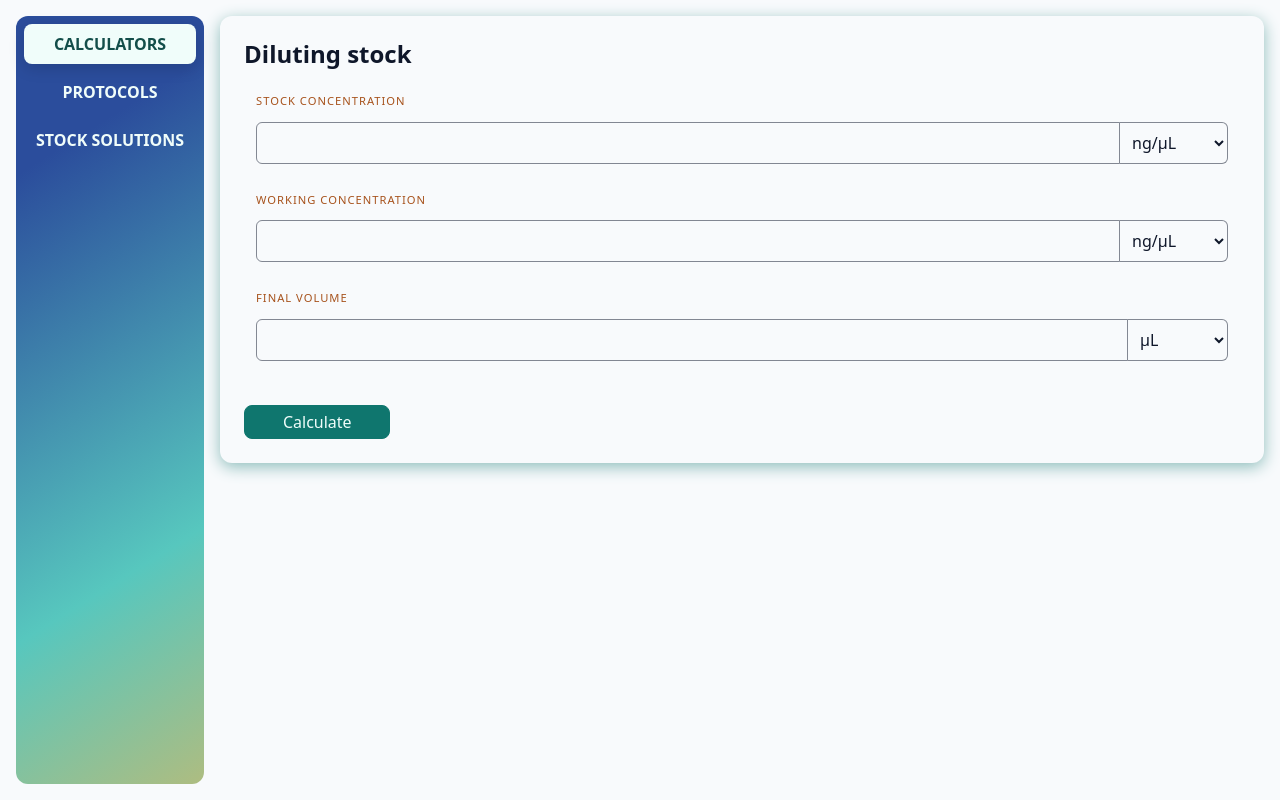
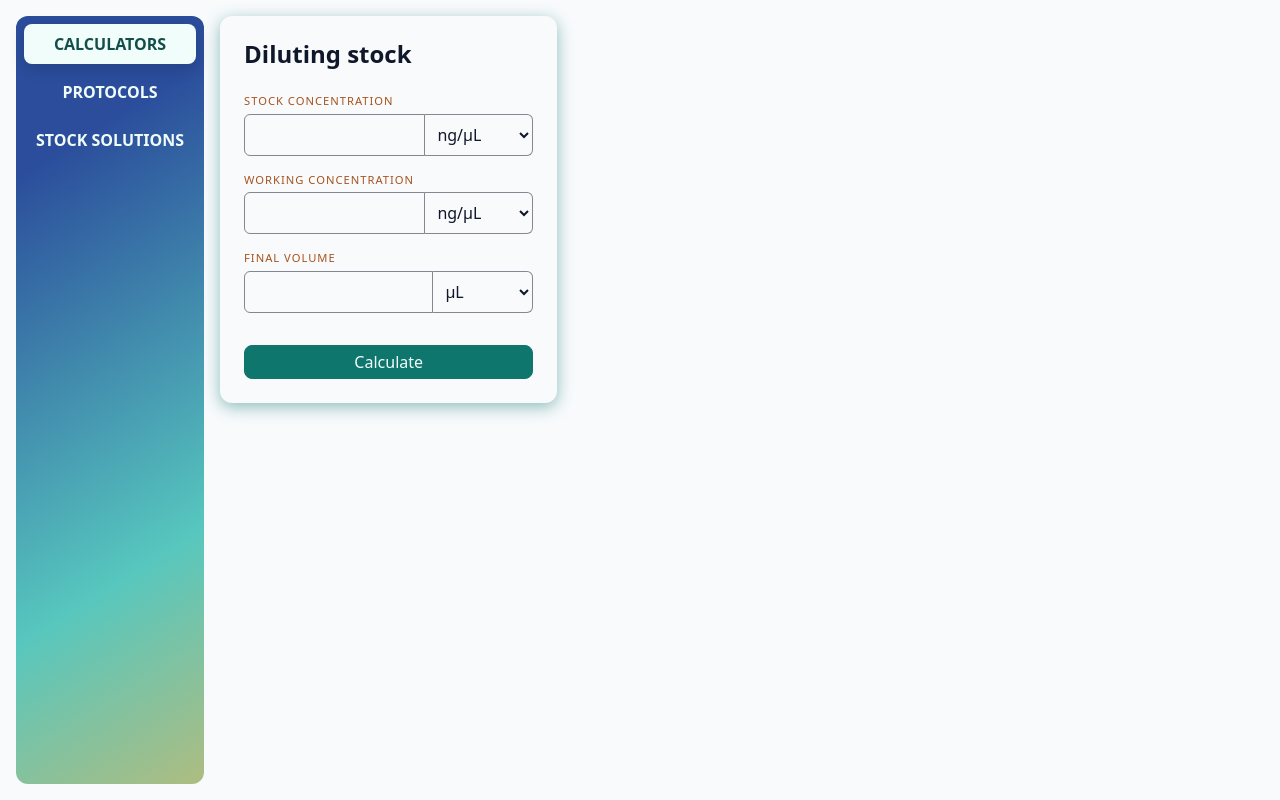
Before and after one commit to WitchDevelops/cloning-assistant, a React (Vite) app in the folder frontend/: page / in a window 1280 px wide. Built offline with nearby package versions, Linux system fonts and the light colour scheme.

Commit message:
#11 style: remove fieldset border, add calculator cards grid

```diff
--- a/frontend/src/App.css
+++ b/frontend/src/App.css
@@ -3,8 +3,8 @@
 	flex-direction: column;
 	gap: 1rem;
 	padding: 1rem;
-	width: 100vw;
-	height: 100vh;
+	width: 100%;
+	height: 100dvh;
 	@media (min-width: 768px) {
 		flex-direction: row;
 	}
--- a/frontend/src/components/molecules/Fieldset.css
+++ b/frontend/src/components/molecules/Fieldset.css
@@ -1,6 +1,5 @@
 .fieldset {
 	border-radius: var(--radius-md);
-	padding: var(--space-md);
 }
 
 .fieldset__legend {
@@ -8,6 +7,7 @@
 	text-transform: uppercase;
 	letter-spacing: 1px;
 	color: var(--color-text-accent);
+	margin-bottom: var(--space-xs);
 }
 
 .fieldset__content {
--- a/frontend/src/components/molecules/QuantityField.css
+++ b/frontend/src/components/molecules/QuantityField.css
@@ -15,6 +15,7 @@
 .quantity-field__input {
 	border-radius: var(--radius-sm) 0 0 var(--radius-sm);
 	flex: 1 1 0;
+	min-width: 3ch;
 }
 
 .quantity-field__select {
--- a/frontend/src/features/calculators/Calculators.css
+++ b/frontend/src/features/calculators/Calculators.css
@@ -20,3 +20,21 @@
 	flex-direction: column;
 	gap: 1rem;
 }
+
+.submit__button {
+	width: 100%;
+}
+
+.calculators__container {
+	display: flex;
+	flex-direction: column;
+	gap: 1rem;
+	@media (min-width: 576px) {
+		display: grid;
+		grid-template-columns: repeat(2, minmax(0, 1fr));
+		gap: 1rem;
+	}
+	@media (min-width: 992px) {
+		grid-template-columns: repeat(3, minmax(0, 1fr));
+	}
+}
--- a/frontend/src/features/calculators/Calculators.tsx
+++ b/frontend/src/features/calculators/Calculators.tsx
@@ -6,15 +6,22 @@ import './Calculators.css';
 
 export const Calculators = () => {
 	return (
+		<div className="calculators__container">
 			<div className="calculators__card">
 				<h2 className="card__title">Diluting stock</h2>
 				<form className="calculators__form">
 					<div className="form__body">
 						<Fieldset legend="Stock concentration">
-						<QuantityField name="stockConc" unitOptions={CONCENTRATION_UNITS} />
+							<QuantityField
+								name="stockConc"
+								unitOptions={CONCENTRATION_UNITS}
+							/>
 						</Fieldset>
 						<Fieldset legend="Working concentration">
-						<QuantityField name="finalConc" unitOptions={CONCENTRATION_UNITS} />
+							<QuantityField
+								name="finalConc"
+								unitOptions={CONCENTRATION_UNITS}
+							/>
 						</Fieldset>
 						<Fieldset legend="Final volume">
 							<QuantityField name="finalVolume" unitOptions={VOLUME_UNITS} />
@@ -27,5 +34,6 @@ export const Calculators = () => {
 					</div>
 				</form>
 			</div>
+		</div>
 	);
 };
```
Lines whose indentation alone changed are shown as unchanged.
